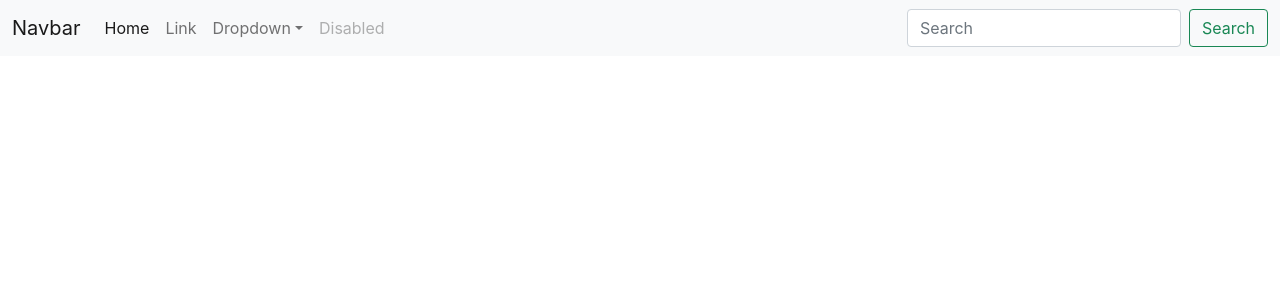
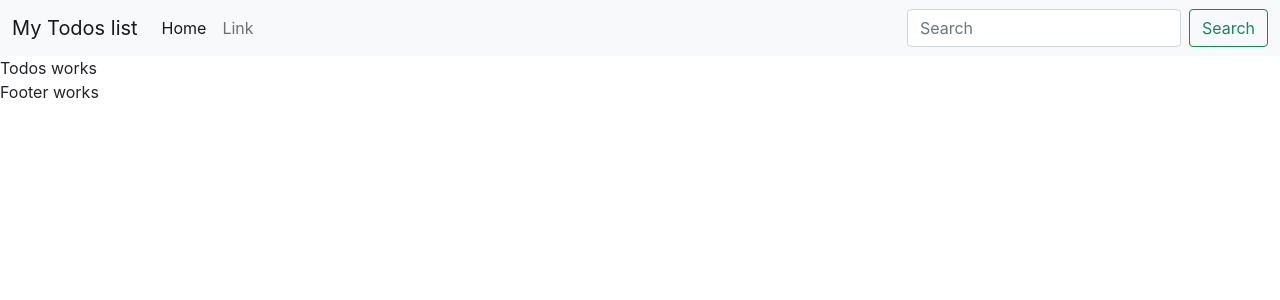
Before and after one commit to Shankar034/My-App, a React (Create React App) app: page / in a window 1280 px wide. Shown: the top 300 px of the page. Built offline with nearby package versions, Linux system fonts and the light colour scheme.

Commit message:
Third Commit

```diff
--- a/public/index.html
+++ b/public/index.html
@@ -14,7 +14,7 @@
     <link rel="manifest" href="%PUBLIC_URL%/manifest.json" />
     <link href="https://cdn.jsdelivr.net/npm/bootstrap@5.0.2/dist/css/bootstrap.min.css" rel="stylesheet" integrity="sha384-EVSTQN3/azprG1Anm3QDgpJLIm9Nao0Yz1ztcQTwFspd3yD65VohhpuuCOmLASjC" crossorigin="anonymous">
 
-    <title>React App</title>
+    <title>My App</title>
   </head>
   <body>
     <noscript>You need to enable JavaScript to run this app.</noscript>
--- a/src/App.js
+++ b/src/App.js
@@ -1,45 +1,16 @@
 import logo from './logo.svg';
 import './App.css';
+import Header from './MyComponents/Header';
+import Todo from './MyComponents/TodoItem';
+import Todos from './MyComponents/Todos';
+import Footer from './MyComponents/Footer';
 
 function App() {
   return (
     <>
-    <nav className="navbar navbar-expand-lg navbar-light bg-light">
-  <div className="container-fluid">
-    <a className="navbar-brand" href="#">Navbar</a>
-    <button className="navbar-toggler" type="button" data-bs-toggle="collapse" data-bs-target="#navbarSupportedContent" aria-controls="navbarSupportedContent" aria-expanded="false" aria-label="Toggle navigation">
-      <span className="navbar-toggler-icon"></span>
-    </button>
-    <div className="collapse navbar-collapse" id="navbarSupportedContent">
-      <ul className="navbar-nav me-auto mb-2 mb-lg-0">
-        <li className="nav-item">
-          <a className="nav-link active" aria-current="page" href="#">Home</a>
-        </li>
-        <li className="nav-item">
-          <a className="nav-link" href="#">Link</a>
-        </li>
-        <li className="nav-item dropdown">
-          <a className="nav-link dropdown-toggle" href="#" id="navbarDropdown" role="button" data-bs-toggle="dropdown" aria-expanded="false">
-            Dropdown
-          </a>
-          <ul className="dropdown-menu" aria-labelledby="navbarDropdown">
-            <li><a className="dropdown-item" href="#">Action</a></li>
-            <li><a className="dropdown-item" href="#">Another action</a></li>
-            <li><hr className="dropdown-divider"/></li>
-            <li><a className="dropdown-item" href="#">Something else here</a></li>
-          </ul>
-        </li>
-        <li className="nav-item">
-          <a className="nav-link disabled" href="#" tabindex="-1" aria-disabled="true">Disabled</a>
-        </li>
-      </ul>
-      <form className="d-flex">
-        <input className="form-control me-2" type="search" placeholder="Search" aria-label="Search"/>
-        <button className="btn btn-outline-success" type="submit">Search</button>
-      </form>
-    </div>
-  </div>
-</nav>
+    <Header title="My Todos list"/>
+    <Todos/>
+    <Footer/>
     </>
   );
 }
--- /dev/null
+++ b/src/MyComponents/Footer.js
@@ -0,0 +1,11 @@
+import React from 'react'
+
+const Footer = () => {
+  return (
+    <div>
+      Footer works
+    </div>
+  )
+}
+
+export default Footer
--- /dev/null
+++ b/src/MyComponents/Header.js
@@ -0,0 +1,29 @@
+import React from 'react'
+
+
+export default function Header(props) {
+  return (
+    <nav className="navbar navbar-expand-lg navbar-light bg-light">
+  <div className="container-fluid">
+    <a className="navbar-brand" href="#">{props.title}</a>
+    <button className="navbar-toggler" type="button" data-bs-toggle="collapse" data-bs-target="#navbarSupportedContent" aria-controls="navbarSupportedContent" aria-expanded="false" aria-label="Toggle navigation">
+      <span className="navbar-toggler-icon"></span>
+    </button>
+    <div className="collapse navbar-collapse" id="navbarSupportedContent">
+      <ul className="navbar-nav me-auto mb-2 mb-lg-0">
+        <li className="nav-item">
+          <a className="nav-link active" aria-current="page" href="#">Home</a>
+        </li>
+        <li className="nav-item">
+          <a className="nav-link" href="#">Link</a>
+        </li>
+      </ul>
+      <form className="d-flex">
+        <input className="form-control me-2" type="search" placeholder="Search" aria-label="Search"/>
+        <button className="btn btn-outline-success" type="submit">Search</button>
+      </form>
+    </div>
+  </div>
+</nav>
+  )
+}
--- /dev/null
+++ b/src/MyComponents/TodoItem.js
@@ -0,0 +1,11 @@
+import React from 'react'
+
+const TodoItem = () => {
+  return (
+    <div>
+      Todo Item
+    </div>
+  )
+}
+
+export default TodoItem
--- /dev/null
+++ b/src/MyComponents/Todos.js
@@ -0,0 +1,11 @@
+import React from 'react'
+
+const Todos = () => {
+  return (
+    <div>
+      Todos works
+    </div>
+  )
+}
+
+export default Todos
```
